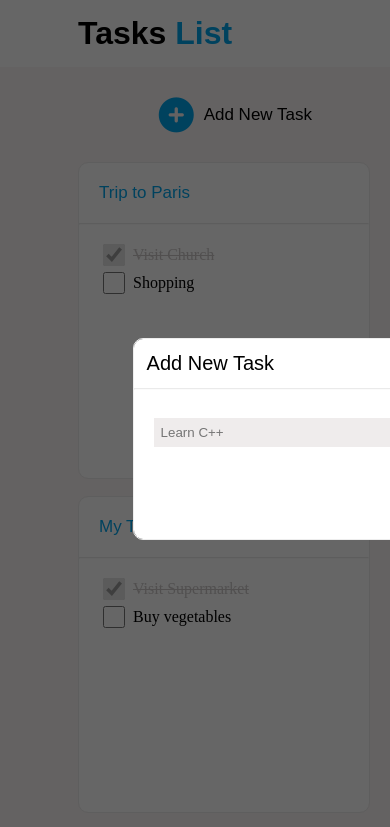
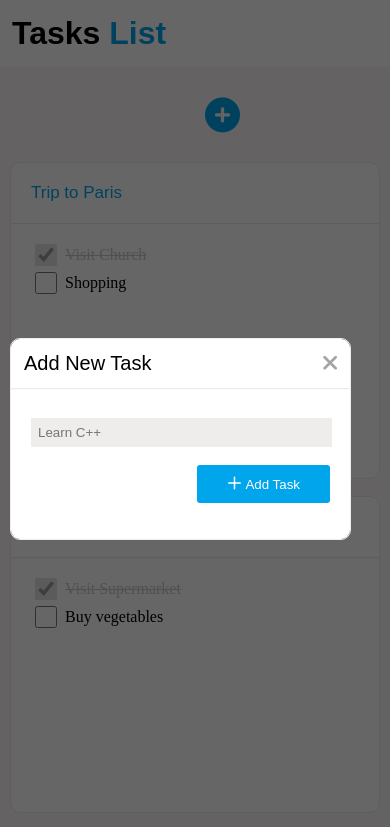
Before and after one commit to anamika-malakar-perp/project-two, a plain HTML site: page add-new-task.html in a window 390 px wide. Shown: the top 827 px of the page. Drawn offline with Linux system fonts and the light colour scheme.

Commit message:
Updated project for mobile view

```diff
--- a/index.css
+++ b/index.css
@@ -190,3 +190,43 @@ input[type="checkbox" i] {
 .label-one {
     opacity: 0.5
 }
+
+@media screen and (max-width: 480px) and (min-width: 300px) {
+    .cards-tiles {
+        flex-direction: column;
+        width: 100vw;
+    }
+
+    .tiles-section {
+        width: unset;
+        margin: unset;
+    }
+
+    .tile {
+        margin: 0 10px 17px 10px;
+        width: unset;
+    }
+
+    .third-tile {
+        width: unset;
+        margin: 0 10px 17px 10px;
+    }
+
+    .tasks-list {
+        margin-left: 12px;
+    }
+
+    .add-task {
+        display: none;
+    }
+
+    .add-icon {
+        margin-right: 140px;
+    }
+
+    .add-new-task {
+        width: 339px;
+        left: 0;
+        margin: 0 10px;
+    }
+}
--- a/tile-full-view.css
+++ b/tile-full-view.css
@@ -184,3 +184,33 @@ input[type="checkbox" i] {
     font-size: 20px;
     accent-color: #ccc;
 }
+
+@media screen and (max-width: 480px) and (min-width: 300px) {
+
+    .tasks-list {
+        margin-left: 12px;
+    }
+
+    .tile-section {
+        width: unset;
+        margin: 0 10px;
+    }
+
+    .add-task {
+        display: none;
+    }
+
+    .add-icon {
+        margin-right: 140px;
+    }
+
+    .add-new-task {
+        width: 339px;
+        left: 0;
+        margin: 0 10px;
+    }
+
+    .tile {
+        width: unset;
+    }
+}
```
